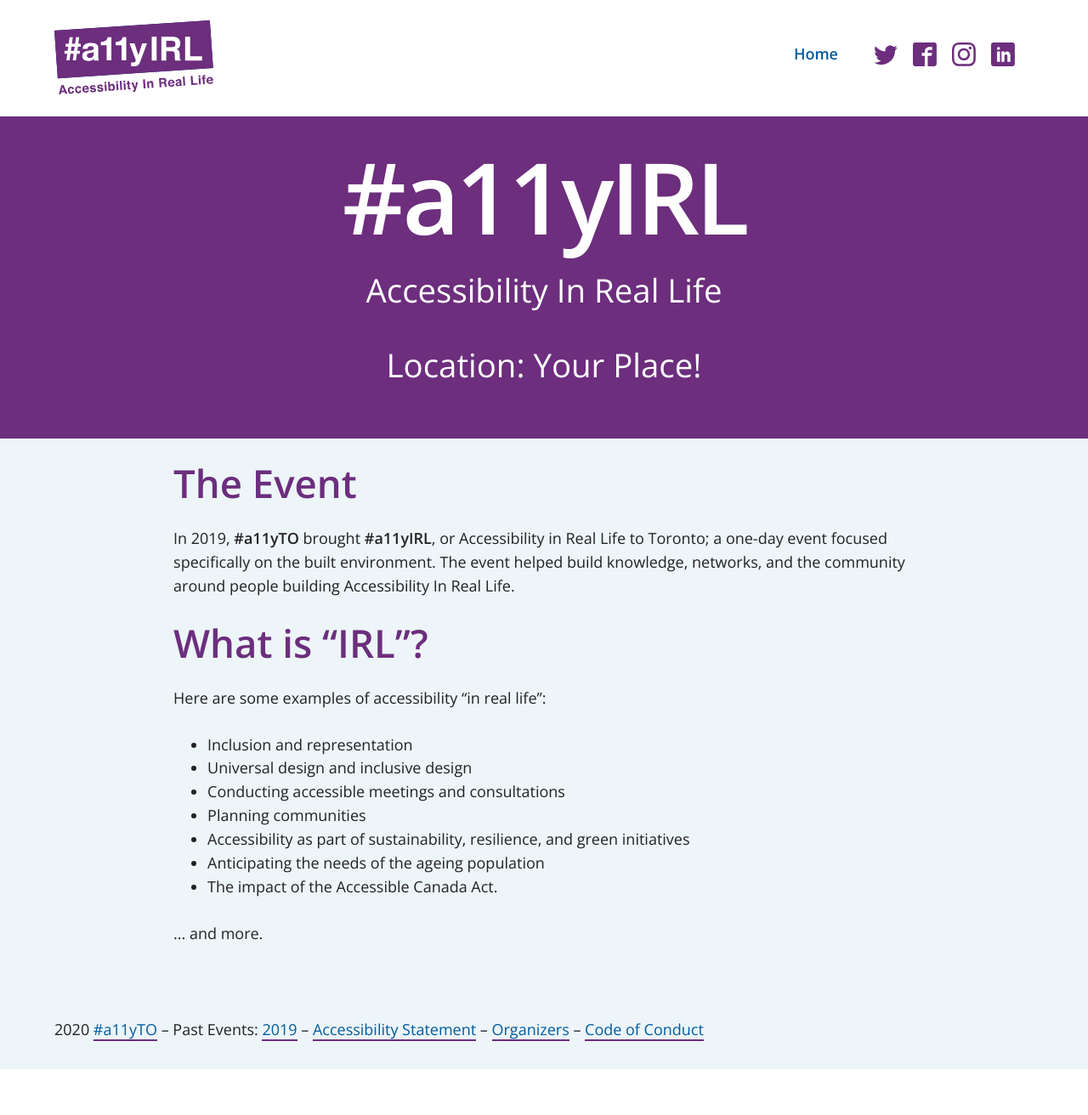
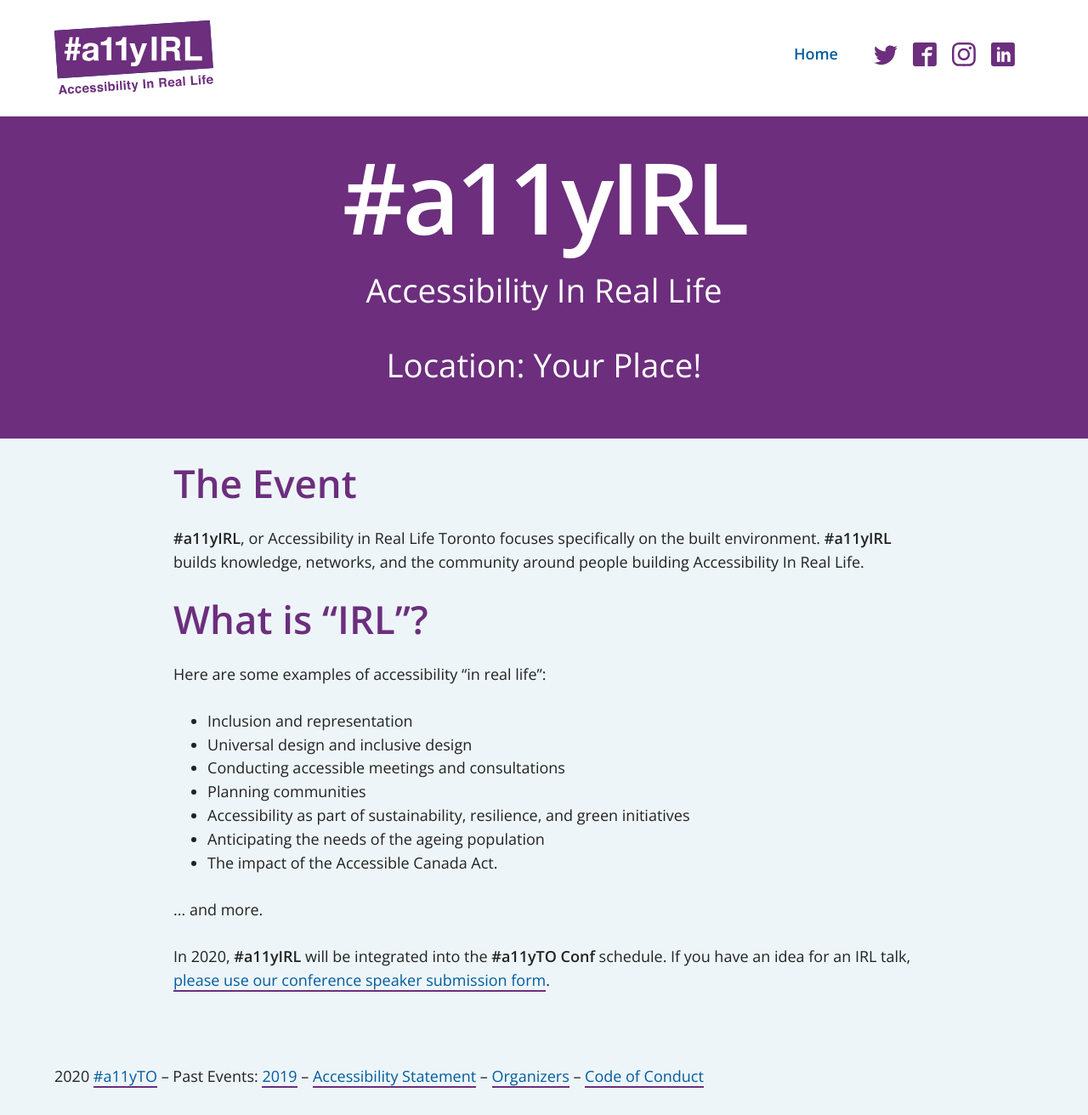
Before and after one commit to a11yTO/static-irl-site, a Jekyll site: the page built from index.html, in a window 1280 px wide. Shown: the whole page at 85% size. Built offline with Jekyll 4.4.1, drawn with Linux system fonts in a browser that asks for light colours; before the commit the page ends 1258 px from its top, so only the background shows below that.

Commit message:
Update copy

```diff
--- a/index.html
+++ b/index.html
@@ -3,14 +3,13 @@
 # To modify the layout, see https://jekyllrb.com/docs/themes/#overriding-theme-defaults
 layout: home
 id: home
-description: The event helped build knowledge, networks, and the community around people building Accessibility In Real Life.
+description: The event builds knowledge, networks, and the community around people building Accessibility In Real Life.
 ---
 
 <h1>The Event</h1>
-<p>In 2019, <strong>#a11yTO</strong> brought <strong>#a11yIRL</strong>, or Accessibility in Real Life to Toronto; a one-day event focused specifically on the built environment. The event helped build knowledge, networks, and the community around people building Accessibility In Real Life.</p>
+<p><strong>#a11yIRL</strong>, or Accessibility in Real Life Toronto focuses specifically on the built environment. <strong>#a11yIRL</strong> builds knowledge, networks, and the community around people building Accessibility In Real Life.</p>
 
 <h2>What is “IRL”? </h2>
-
 <p>Here are some examples of accessibility “in real life”:</p>
 <ul>
   <li>Inclusion and representation</li>
@@ -22,3 +21,4 @@
   <li>The impact of the Accessible Canada Act.</li>
 </ul>
 <p>... and more.</p>
+<p>In 2020, <strong>#a11yIRL</strong> will be integrated into the <strong>#a11yTO Conf</strong> schedule. If you have an idea for an IRL talk, <a href="https://forms.office.com/Pages/ResponsePage.aspx?id=lr_F6AkPt0uYDn-aFzHN_rsA4Rr0XSVPrePv3G3rzW9UOE1URDBJUEdMQlRGNFE3OEFaV0JJQ01VMSQlQCN0PWcu">please use our conference speaker submission form</a>.</p>
```
